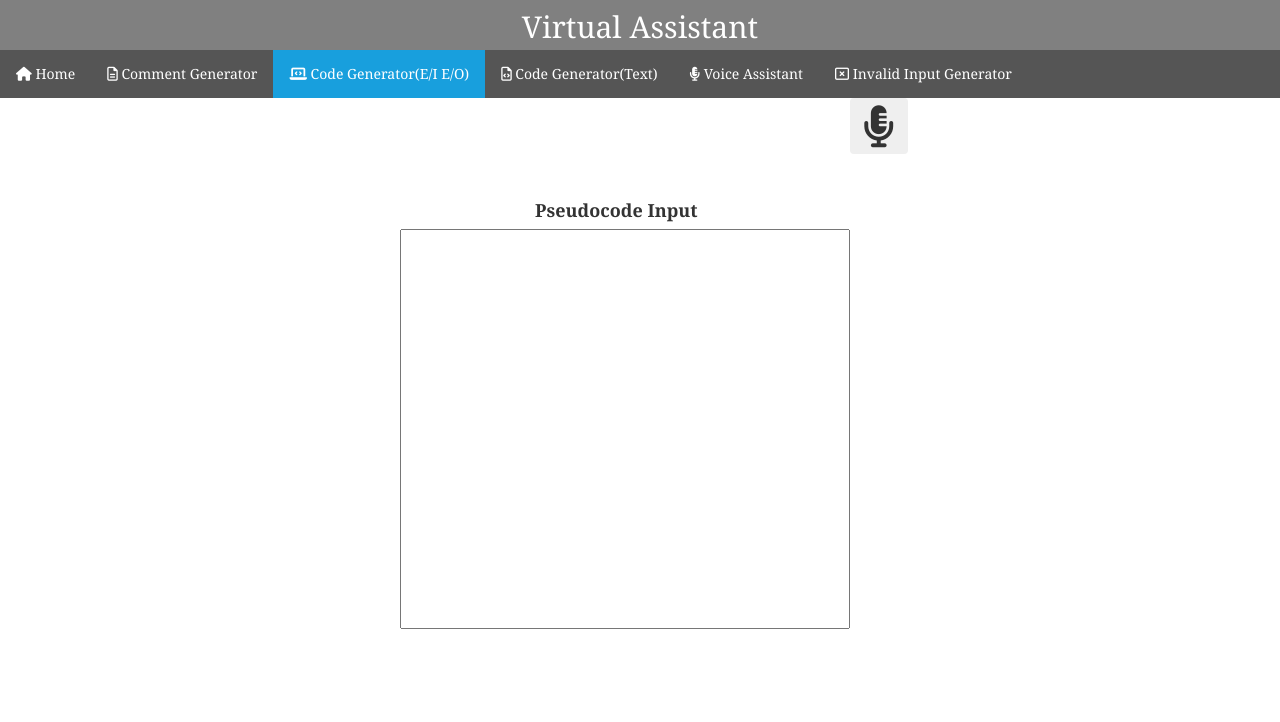
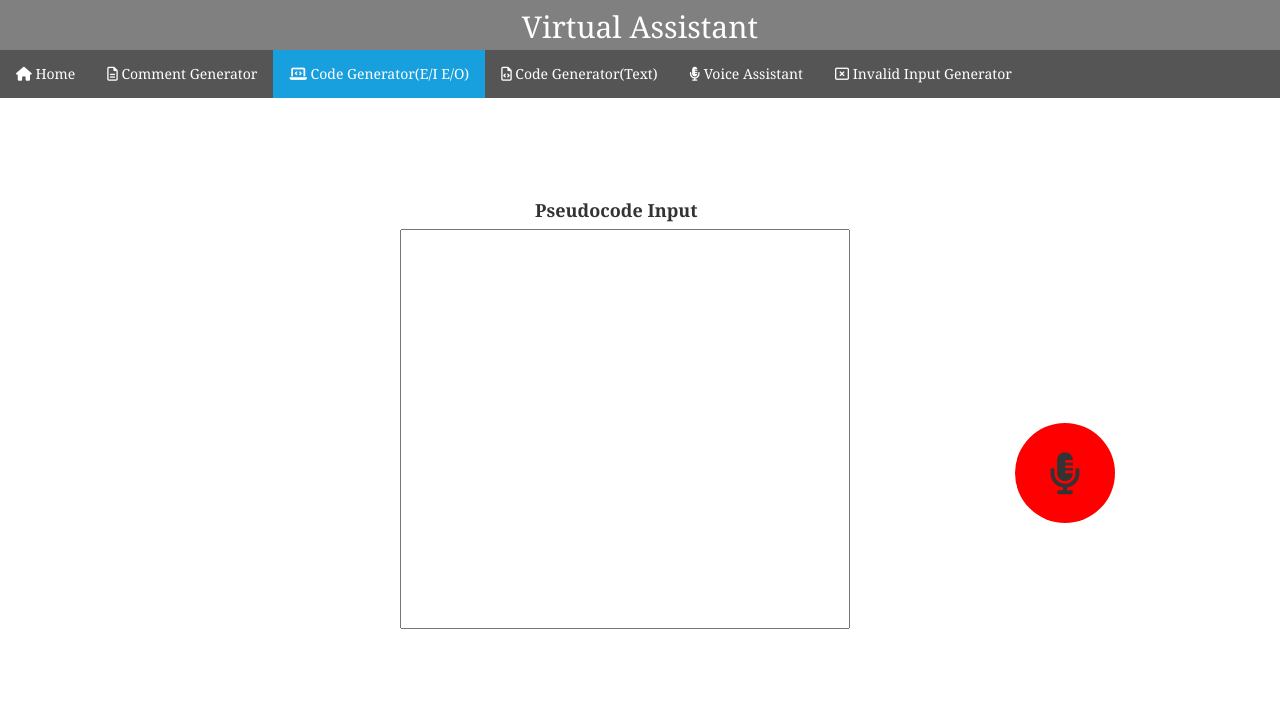
Before and after one commit to H-Ding-Xue/Virtual-assistant-for-programmers, a Flask app: a page that uses FYP_code/templates/base.html in a window 1280 px wide. Shown: the top 722 px of the page. Run offline with Flask 2, Linux system fonts and the light colour scheme; some libraries are stand-ins or nearby versions.

Commit message:
Update codestyle.css
add css for recording button

```diff
--- a/FYP_code/static/styles/codestyle.css
+++ b/FYP_code/static/styles/codestyle.css
@@ -43,3 +43,45 @@
     font-family: Sans-serif;
     border-radius: 12px;
 }
+
+.center {
+    display: flex;
+    justify-content: center;
+    align-items: center;
+    height: 250px;
+  }
+
+#recbutton {
+    margin-top: 500px;
+    margin-left: auto;
+    margin-right: auto;
+	height: 100px;
+	width: 100px;
+	background-color: red;
+	border-radius: 100px;
+	display: inline-block;
+	outline: none;
+}
+
+.notRec{
+	background-color: red;
+}
+
+.Rec{
+	animation-name: pulse;
+	animation-duration: 1.5s;
+	animation-iteration-count: infinite;
+	animation-timing-function: linear;
+}
+
+@keyframes pulse{
+	0%{
+		box-shadow: 0px 0px 5px 0px rgba(173,0,0,.3);
+	}
+	65%{
+		box-shadow: 0px 0px 5px 13px rgba(173,0,0,.3);
+	}
+	90%{
+		box-shadow: 0px 0px 5px 13px rgba(173,0,0,0);
+	}
+}
```
